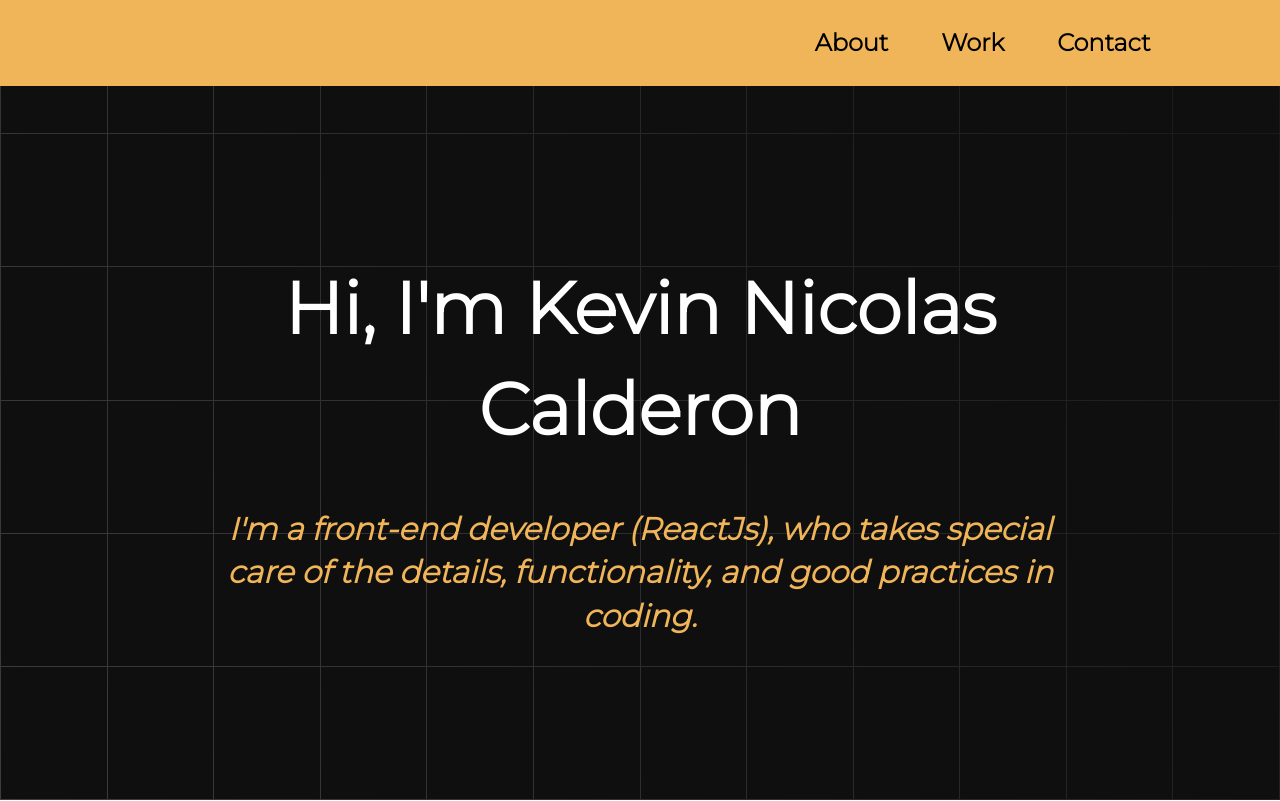
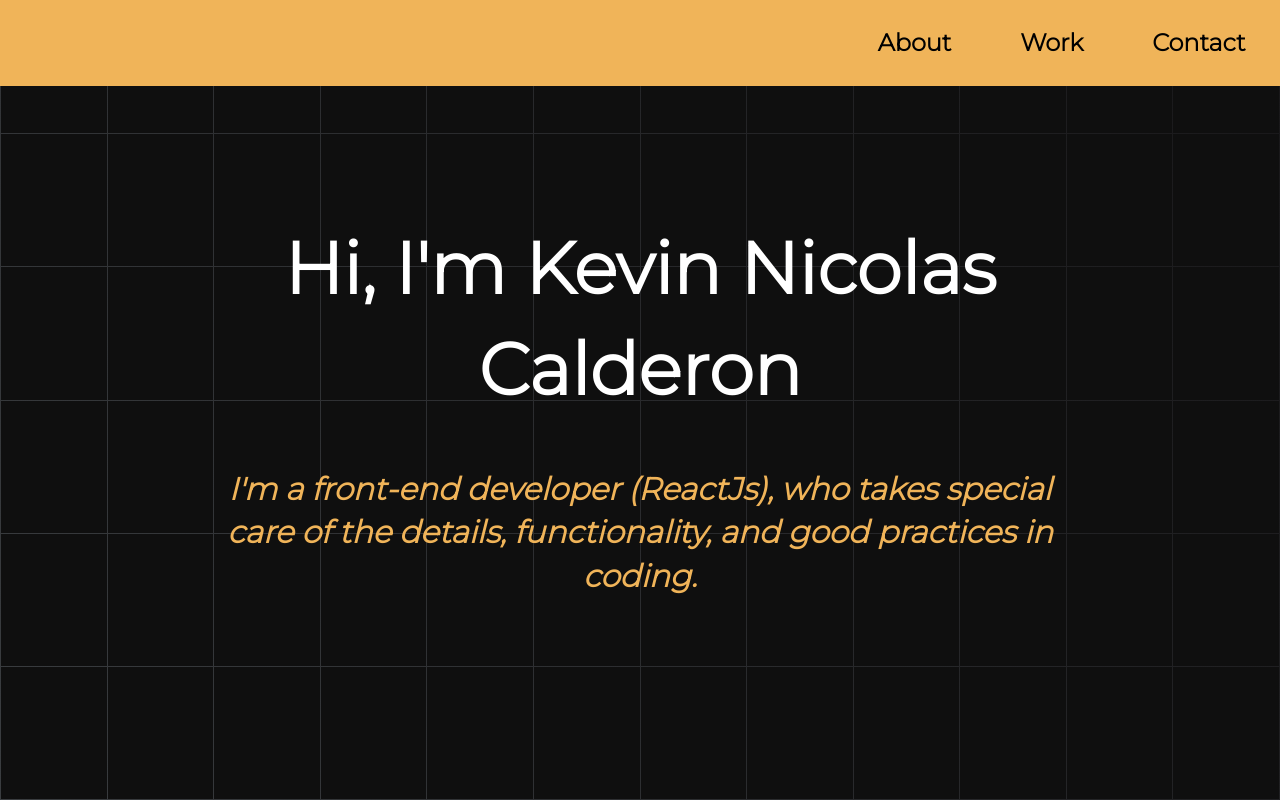
Before and after one commit to kncalderong/portfolio, a React (Create React App) app: page / in a window 1280 px wide. Shown: the top 801 px of the page. Built offline with nearby package versions, Linux system fonts and the light colour scheme; a web font is replaced by a local one.

Commit message:
feat: hover effect added on navBar links to explitly show interaction

```diff
--- a/src/assets/wrappers/ProfileStyles.js
+++ b/src/assets/wrappers/ProfileStyles.js
@@ -23,7 +23,7 @@ const Wrapper = styled.section`
 .profile-info, .profile-info-2 {
   position: absolute;
   left: 50%;
-  top: 55%;
+  top: 50%;
   transform: translate(-50%, -50%);
   pointer-events: none;
   transition: opacity 1200ms ease-in;
@@ -43,6 +43,12 @@ const Wrapper = styled.section`
   opacity: 0.4
 }
 
+@media (max-width: 1024px) {
+  .profile-info, .profile-info-2 {
+    top: 55%;
+  }
+}
+
 `
 
 export default Wrapper
--- a/src/components/Navbar.js
+++ b/src/components/Navbar.js
@@ -34,7 +34,7 @@ const Navbar = () => {
         {/* second the content (links..), of the nav*/}
         <div className="links-container" ref={linksContainerRef}>
           <ul className="links" ref={linksRef}>
-            <li>
+            <li className="link">
               <a
                 href="#welcome-section"
                 onClick={() => {
@@ -43,8 +43,9 @@ const Navbar = () => {
               >
                 About
               </a>
+              <div className="hover-line-navbar"></div>
             </li>
-            <li>
+            <li className="link">
               <a
                 href="#work-section"
                 onClick={() => {
@@ -53,8 +54,9 @@ const Navbar = () => {
               >
                 Work
               </a>
+              <div className="hover-line-navbar"></div>
             </li>
-            <li>
+            <li className="link">
               <a
                 href="#contact"
                 onClick={() => {
@@ -63,6 +65,7 @@ const Navbar = () => {
               >
                 Contact
               </a>
+              <div className="hover-line-navbar"></div>
             </li>
           </ul>
         </div>
--- a/src/index.css
+++ b/src/index.css
@@ -86,7 +86,7 @@ Navbar
   transition: all 0.3s linear;
   cursor: pointer;
   padding: 1rem;
-transform: rotate(0deg);
+  transform: rotate(0deg);
 }
 .nav-toggle-rotate {
   transform: rotate(90deg);
@@ -112,9 +112,23 @@ transform: rotate(0deg);
   transition: all 0.3s linear;
   background-color: #fff;
 }
+.link {
+  position: relative
+}
+.hover-line-navbar {
+  position: absolute;
+  width: 0;
+  transition: width 500ms ease-in-out;
+  height: 3%;
+  background-color: #000;
+  bottom: 10%;
+}
+
+.link:hover > .hover-line-navbar {
+  width: 100%;
+}
 @media (min-width: 800px) {
   .nav-center {
-    max-width: 1170px;
     margin: 0 auto;
     display: flex;
     align-items: center;
@@ -127,11 +141,11 @@ transform: rotate(0deg);
   .links-container {
     height: auto !important;
     background-color: #f0b459;
-    transition: all 0;
   }
   .links {
     display: flex;
     flex-direction: row;
+    justify-content: space-around;
   }
 }
 
```
